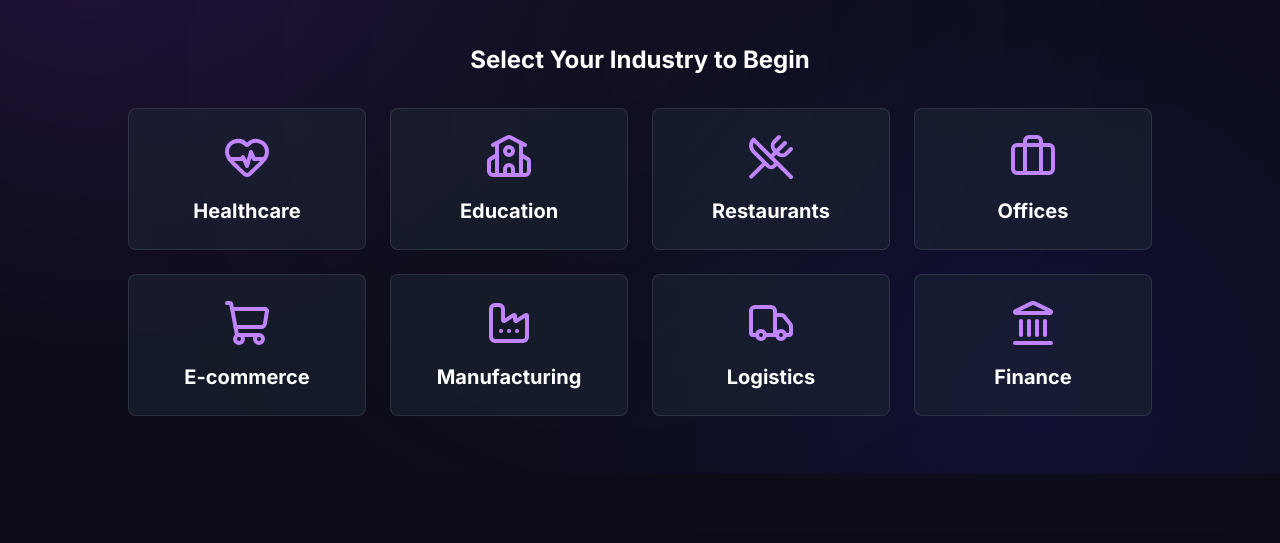
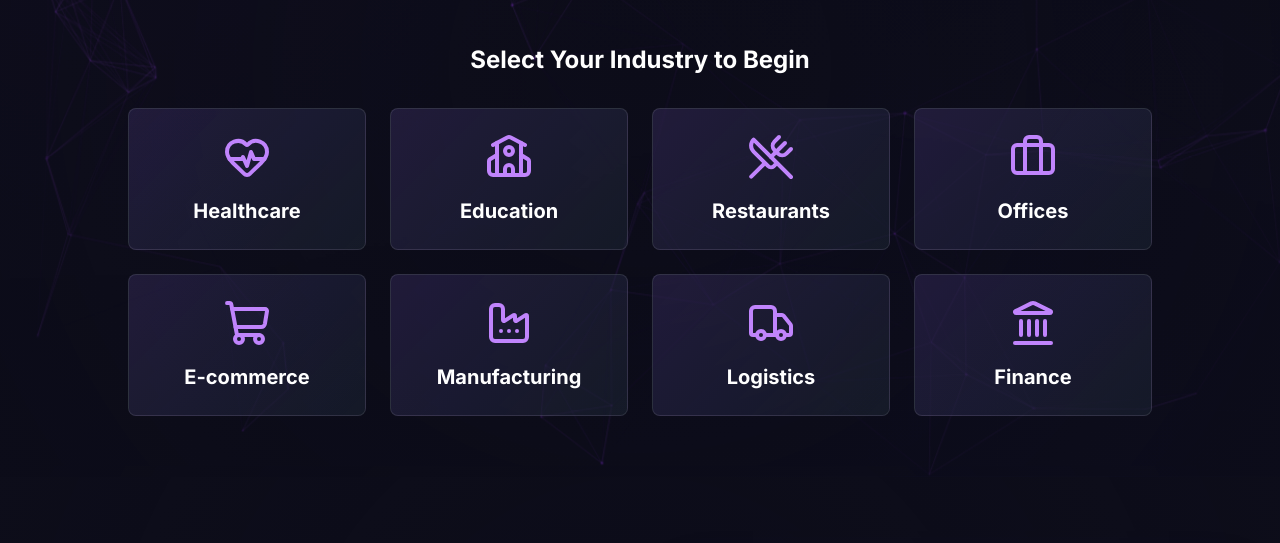
Before and after one commit to Asad-960/IntelliFlow, a plain HTML site: page index.html in a window 1280 px wide. Shown: the part 334-877 px from the top of the page. Drawn offline with nearby package versions, Linux system fonts and the light colour scheme; animation ran at ten frames a second.

Commit message:
Update index.html

```diff
--- a/index.html
+++ b/index.html
@@ -9,24 +9,48 @@
     <link rel="preconnect" href="https://fonts.gstatic.com" crossorigin>
     <link href="https://fonts.googleapis.com/css2?family=Inter:wght@400;500;600;700;900&display=swap" rel="stylesheet">
     <script src="https://unpkg.com/lucide@latest"></script>
+    <!-- Particles.js for interactive background -->
+    <script src="https://cdn.jsdelivr.net/particles.js/2.0.0/particles.min.js"></script>
     <style>
         body {
             font-family: 'Inter', sans-serif;
             background-color: #0d0d1a;
             color: #e0e0e0;
         }
-        /* n8n.io inspired animated gradient background */
+        /* Neural network particle background with gradient overlay */
         .gradient-bg {
+            position: fixed; /* Changed to fixed */
+            top: 0;
+            left: 0;
+            width: 100%;
+            height: 100%;
+            z-index: -1;
+            pointer-events: none; /* Allows clicking through */
+        }
+        #particles-js {
+            position: fixed; /* Changed to fixed */
+            width: 100%;
+            height: 100%;
+            background: linear-gradient(to bottom, rgba(13, 13, 26, 0.85), rgba(13, 13, 26, 0.95)),
+                        radial-gradient(circle at 10% 20%, rgba(138, 43, 226, 0.2), transparent 40%),
+                        radial-gradient(circle at 80% 90%, rgba(25, 25, 112, 0.3), transparent 40%),
+                        radial-gradient(circle at 50% 50%, rgba(20, 20, 40, 0.2), transparent 60%);
+            animation: move-glow 20s ease-in-out infinite alternate;
+        }
+
+        /* Additional gradient overlays for depth */
+        .section-overlay {
+            position: relative;
+        }
+        .section-overlay::before {
+            content: '';
             position: absolute;
             top: 0;
             left: 0;
-            width: 100%;
-            height: 100vh;
-            z-index: -1;
-            background: radial-gradient(circle at 10% 20%, rgba(138, 43, 226, 0.2), transparent 40%),
-                        radial-gradient(circle at 80% 90%, rgba(25, 25, 112, 0.3), transparent 40%),
-                        radial-gradient(circle at 50% 50%, rgba(20, 20, 40, 0.5), #0d0d1a 70%);
-            animation: move-glow 20s ease-in-out infinite alternate;
+            right: 0;
+            bottom: 0;
+            background: radial-gradient(circle at 50% 50%, transparent, rgba(13, 13, 26, 0.3));
+            pointer-events: none;
         }
 
         @keyframes move-glow {
@@ -38,12 +62,13 @@
             }
         }
 
-        /* Custom card styles with glowing border effect */
+        /* Enhanced card and button styles with modern effects */
         .sector-card {
             position: relative;
             overflow: hidden;
             border: 1px solid rgba(255, 255, 255, 0.1);
-            transition: transform 0.3s ease, box-shadow 0.3s ease;
+            transition: all 0.4s cubic-bezier(0.4, 0, 0.2, 1);
+            background: linear-gradient(135deg, rgba(138, 43, 226, 0.1), transparent);
         }
         .sector-card:before {
             content: '';
@@ -56,11 +81,28 @@
             transition: left 0.5s ease;
         }
         .sector-card:hover {
-            transform: translateY(-8px);
-            box-shadow: 0 10px 30px rgba(138, 43, 226, 0.1);
+            transform: translateY(-8px) scale(1.02);
+            box-shadow: 0 10px 30px rgba(138, 43, 226, 0.15),
+                       0 0 0 1px rgba(138, 43, 226, 0.2);
+            background: linear-gradient(135deg, rgba(138, 43, 226, 0.2), rgba(138, 43, 226, 0.05));
         }
         .sector-card:hover:before {
             left: 100%;
+        }
+
+        /* Enhanced button styles */
+        .bg-purple-600 {
+            background: linear-gradient(135deg, #9333ea, #6b21a8);
+            transition: all 0.3s ease;
+        }
+        .bg-purple-600:hover {
+            background: linear-gradient(135deg, #a855f7, #7c3aed);
+            box-shadow: 0 0 20px rgba(147, 51, 234, 0.3);
+        }
+
+        /* Link hover effects */
+        .hover\:text-purple-400:hover {
+            text-shadow: 0 0 10px rgba(192, 132, 252, 0.5);
         }
 
         /* Active tab style */
@@ -70,15 +112,42 @@
             border-color: #9333ea;
         }
 
-        /* On-scroll animations */
+        /* Enhanced scroll animations and parallax effects */
         .reveal {
             opacity: 0;
             transform: translateY(30px);
-            transition: opacity 0.8s ease, transform 0.8s ease;
+            transition: all 1s cubic-bezier(0.4, 0, 0.2, 1);
+            transition-delay: var(--reveal-delay, 0ms);
         }
         .reveal.visible {
             opacity: 1;
             transform: translateY(0);
+        }
+        .reveal-left {
+            transform: translateX(-50px);
+        }
+        .reveal-right {
+            transform: translateX(50px);
+        }
+        .reveal-left.visible,
+        .reveal-right.visible {
+            transform: translateX(0);
+        }
+        .parallax {
+            position: relative;
+            overflow: hidden;
+        }
+        .parallax-bg {
+            position: absolute;
+            top: 0;
+            left: 0;
+            width: 100%;
+            height: 120%;
+            background-size: cover;
+            background-position: center;
+            transform: translateY(0);
+            transition: transform 0.1s ease-out;
+            will-change: transform;
         }
 
         /* Custom scrollbar */
@@ -123,7 +192,9 @@
     </style>
 </head>
 <body class="overflow-x-hidden">
-    <div class="gradient-bg"></div>
+    <div class="gradient-bg">
+        <div id="particles-js"></div>
+    </div>
 
     <!-- Header / Navigation -->
     <header class="fixed top-0 left-0 w-full bg-black/30 backdrop-blur-sm z-50 border-b border-white/10">
@@ -150,7 +221,7 @@
 
     <main class="relative z-10">
         <!-- Home / Hero Section -->
-        <section id="home" class="min-h-screen flex items-center pt-20">
+        <section id="home" class="min-h-screen flex items-center pt-20 section-overlay">
             <div class="container mx-auto px-6 text-center">
                 <div class="max-w-3xl mx-auto">
                     <h1 class="text-4xl md:text-6xl font-black text-white leading-tight reveal">
@@ -243,7 +314,7 @@
         </section>
 
         <!-- About Us Section -->
-        <section id="about" class="py-20">
+        <section id="about" class="py-20 section-overlay">
             <div class="container mx-auto px-6">
                 <div class="grid md:grid-cols-2 gap-12 items-center">
                     <div class="reveal">
@@ -259,7 +330,7 @@
         </section>
 
         <!-- How It Works Section -->
-        <section id="how-it-works" class="py-20 bg-black/20">
+        <section id="how-it-works" class="py-20 bg-black/20 section-overlay">
             <div class="container mx-auto px-6 text-center">
                 <h2 class="text-3xl md:text-4xl font-bold text-white reveal">Our Advisory Process</h2>
                 <p class="mt-4 max-w-2xl mx-auto text-gray-300 reveal" style="transition-delay: 200ms;">A clear, structured approach to workflow optimization.</p>
@@ -299,7 +370,7 @@
         </section>
 
         <!-- Contact Us Section -->
-        <section id="contact" class="py-20">
+        <section id="contact" class="py-20 section-overlay">
             <div class="container mx-auto px-6 text-center">
                  <h2 class="text-3xl md:text-4xl font-bold text-white reveal">Get in Touch</h2>
                  <p class="mt-4 max-w-2xl mx-auto text-gray-300 reveal" style="transition-delay: 200ms;">Have questions? We're here to help you on your automation journey.</p>
@@ -612,11 +683,76 @@
             sendChatBtn.addEventListener('click', handleSendChat);
             chatInput.addEventListener('keypress', (e) => { if (e.key === 'Enter') handleSendChat(); });
 
-            // --- Scroll Animation ---
+            // --- Enhanced Scroll Animations ---
             const observer = new IntersectionObserver((entries) => {
-                entries.forEach(entry => { if (entry.isIntersecting) entry.target.classList.add('visible'); });
+                entries.forEach(entry => {
+                    if (entry.isIntersecting) {
+                        entry.target.classList.add('visible');
+                        // Add random delay for staggered animations
+                        entry.target.style.setProperty('--reveal-delay', `${Math.random() * 200}ms`);
+                    }
+                });
             }, { threshold: 0.1 });
             document.querySelectorAll('.reveal').forEach(el => observer.observe(el));
+
+            // --- Parallax Effect ---
+            const parallaxElements = document.querySelectorAll('.parallax-bg');
+            window.addEventListener('scroll', () => {
+                parallaxElements.forEach(el => {
+                    const scrolled = window.pageYOffset;
+                    const rate = scrolled * 0.3; // Adjust speed
+                    el.style.transform = `translateY(${rate}px)`;
+                });
+            });
+
+            // --- Particles.js Configuration ---
+            particlesJS('particles-js', {
+                particles: {
+                    number: { value: 100, density: { enable: true, value_area: 1500 } },
+                    color: { value: '#9333ea' },
+                    shape: { type: 'circle' },
+                    opacity: {
+                        value: 0.3,
+                        random: true,
+                        animation: { enable: true, speed: 0.5, opacity_min: 0.1, sync: false }
+                    },
+                    size: {
+                        value: 2,
+                        random: true,
+                        animation: { enable: true, speed: 1, size_min: 0.1, sync: false }
+                    },
+                    line_linked: {
+                        enable: true,
+                        distance: 200,
+                        color: '#a855f7',
+                        opacity: 0.2,
+                        width: 1
+                    },
+                    move: {
+                        enable: true,
+                        speed: 0.8,
+                        direction: 'none',
+                        random: true,
+                        straight: false,
+                        out_mode: 'bounce',
+                        bounce: true,
+                        attract: { enable: true, rotateX: 600, rotateY: 1200 }
+                    }
+                },
+                interactivity: {
+                    detect_on: 'canvas',
+                    events: {
+                        onhover: { enable: true, mode: 'grab' },
+                        onclick: { enable: true, mode: 'push' },
+                        resize: true
+                    },
+                    modes: {
+                        grab: { distance: 140, line_linked: { opacity: 0.8 } },
+                        push: { particles_nb: 4 }
+                    }
+                },
+                retina_detect: true
+            });
 
             // --- Mobile Menu ---
             const mobileMenuBtn = document.getElementById('mobile-menu-btn');
```
